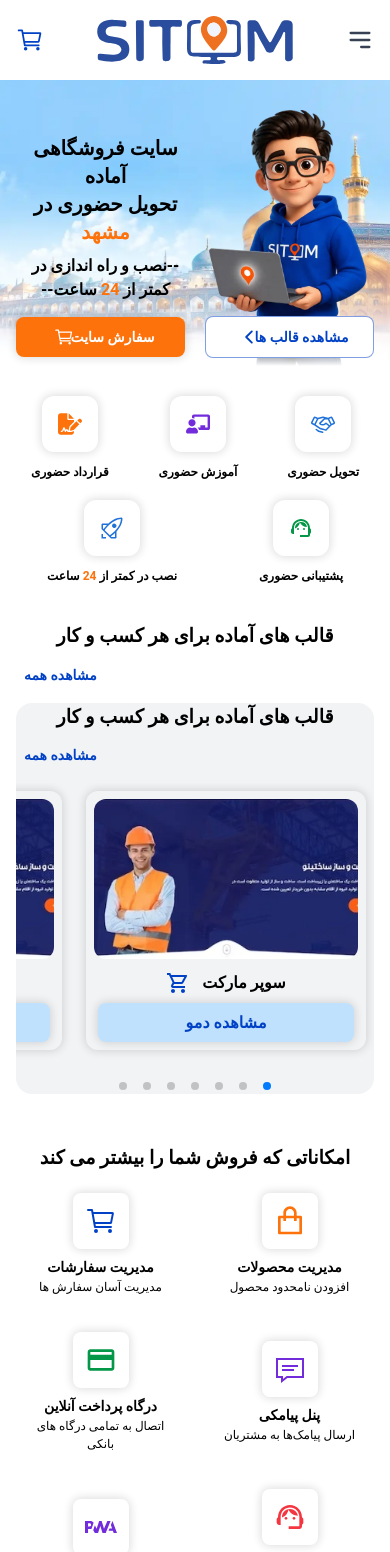
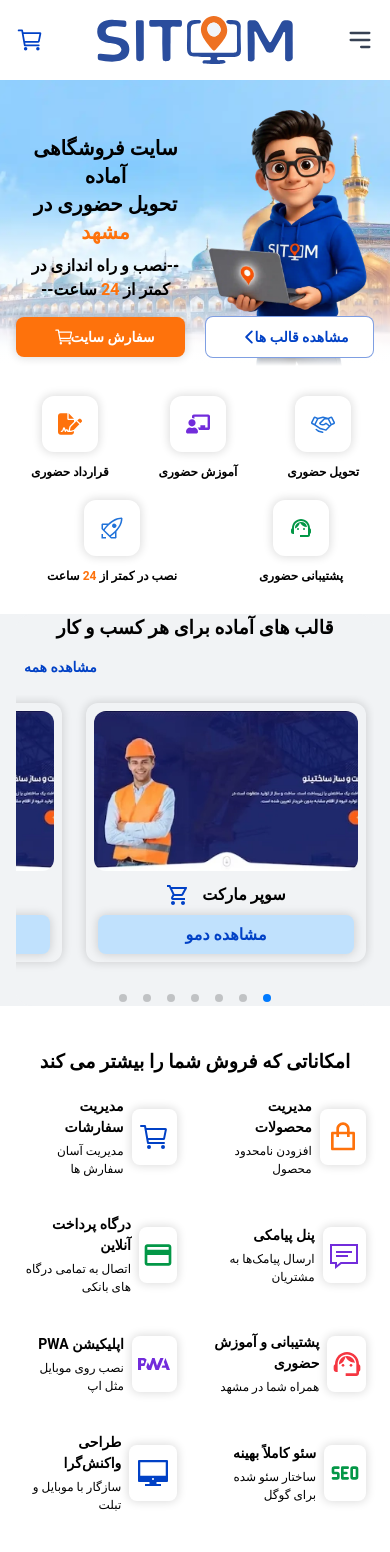
Before and after one commit to MohammadSoleimanikia/webetom, a Next.js app: page / in a window 390 px wide. Shown: the top 1552 px of the page. Built offline with nearby package versions, Linux system fonts and the light colour scheme; what @mui/material-nextjs would draw is missing.

Commit message:
refactor(sales feature)  : change layout and use title inside of component

```diff
--- a/src/app/page.tsx
+++ b/src/app/page.tsx
@@ -28,15 +28,7 @@ export default function Home() {
       </SectionWrapper>
 
       {/* templates Slider section */}
-      <SectionWrapper
-        containerClassName=" py-2 md:py-7"
-        actionButton={
-          <Button variant="text" className="text-sm">
-            مشاهده همه
-          </Button>
-        }
-        title="قالب های آماده برای هر کسب و کار"
-      >
+      <SectionWrapper containerClassName="bg-background md:bg-transparent ">
         <TemplateSection />
       </SectionWrapper>
 
@@ -54,9 +46,7 @@ export default function Home() {
       </SectionWrapper>
 
       {/* why us section  */}
-      <SectionWrapper
-        className="bg-background md:bg-transparent"
-      >
+      <SectionWrapper className="bg-background md:bg-transparent">
         <WhyUs />
       </SectionWrapper>
     </>
--- a/src/sections/salesFeatures/salesFeatItem.tsx
+++ b/src/sections/salesFeatures/salesFeatItem.tsx
@@ -11,7 +11,7 @@ export default function SalesFeatItem({ item }: Props) {
     <div
       className={clsx(
         "sm:shadow-card-small flex flex-col items-center justify-center gap-2 rounded-xl p-2",
-        "sm:flex-row sm:justify-start sm:gap-5 sm:p-4",
+        "flex-row justify-start sm:gap-5 sm:p-4",
       )}
     >
       {/* icon */}
@@ -25,13 +25,23 @@ export default function SalesFeatItem({ item }: Props) {
       </div>
 
       {/* content */}
-      <div className={clsx("flex flex-col items-center", "sm:items-start sm:space-y-1")}>
+      <div
+        className={clsx(
+          "flex flex-col items-start space-y-1",
+        )}
+      >
         {/* title */}
-        <Typography variant="body2" className="font-semibold md:text-base text-center sm:text-right">
+        <Typography
+          variant="body2"
+          className="font-semibold text-right md:text-base"
+        >
           {item.title}
         </Typography>
         {item.description && (
-          <Typography variant="caption" className="font-medium md:text-sm text-center sm:text-right">
+          <Typography
+            variant="caption"
+            className=" font-medium text-right md:text-sm"
+          >
             {item.description}
           </Typography>
         )}
```
